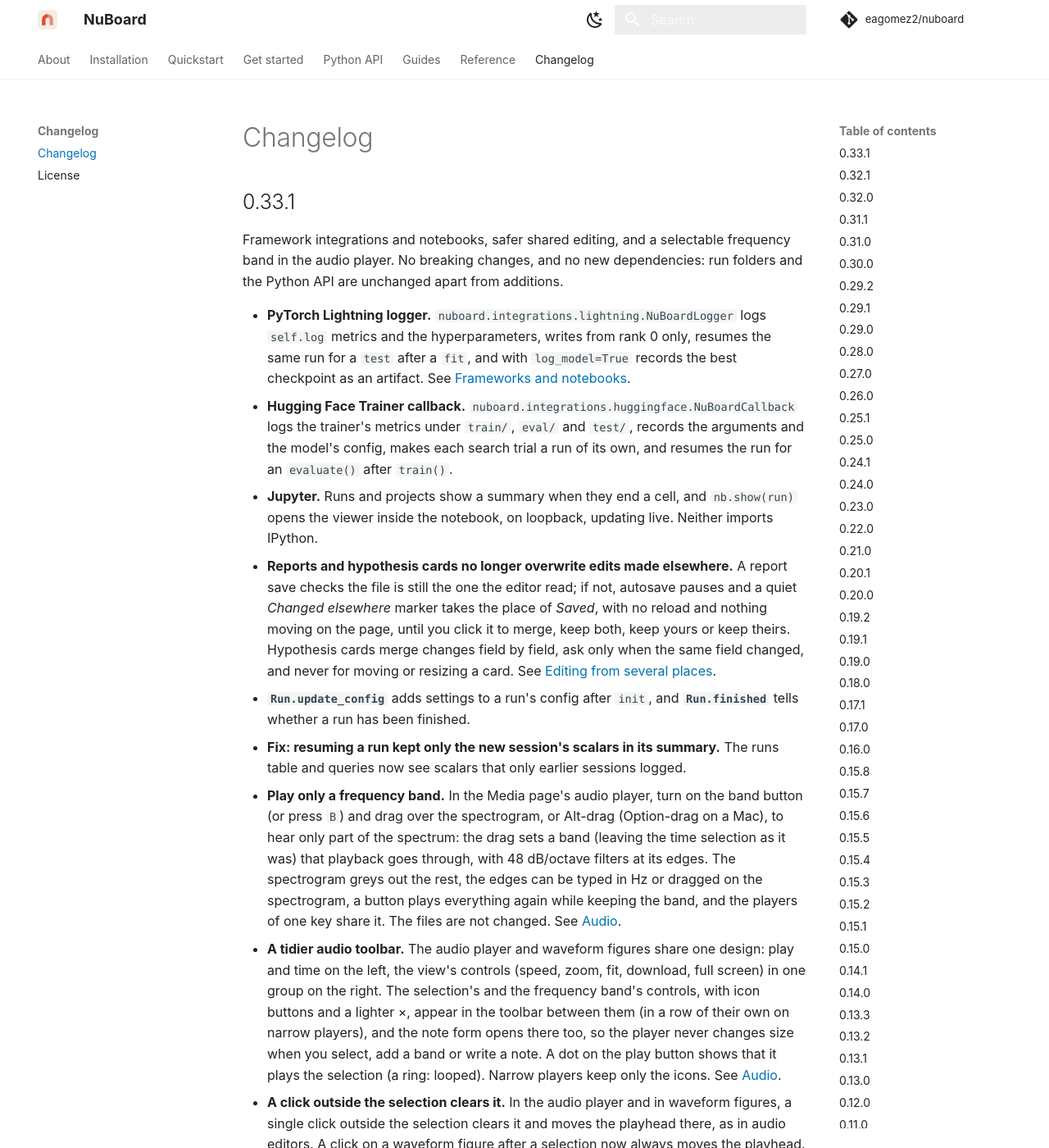
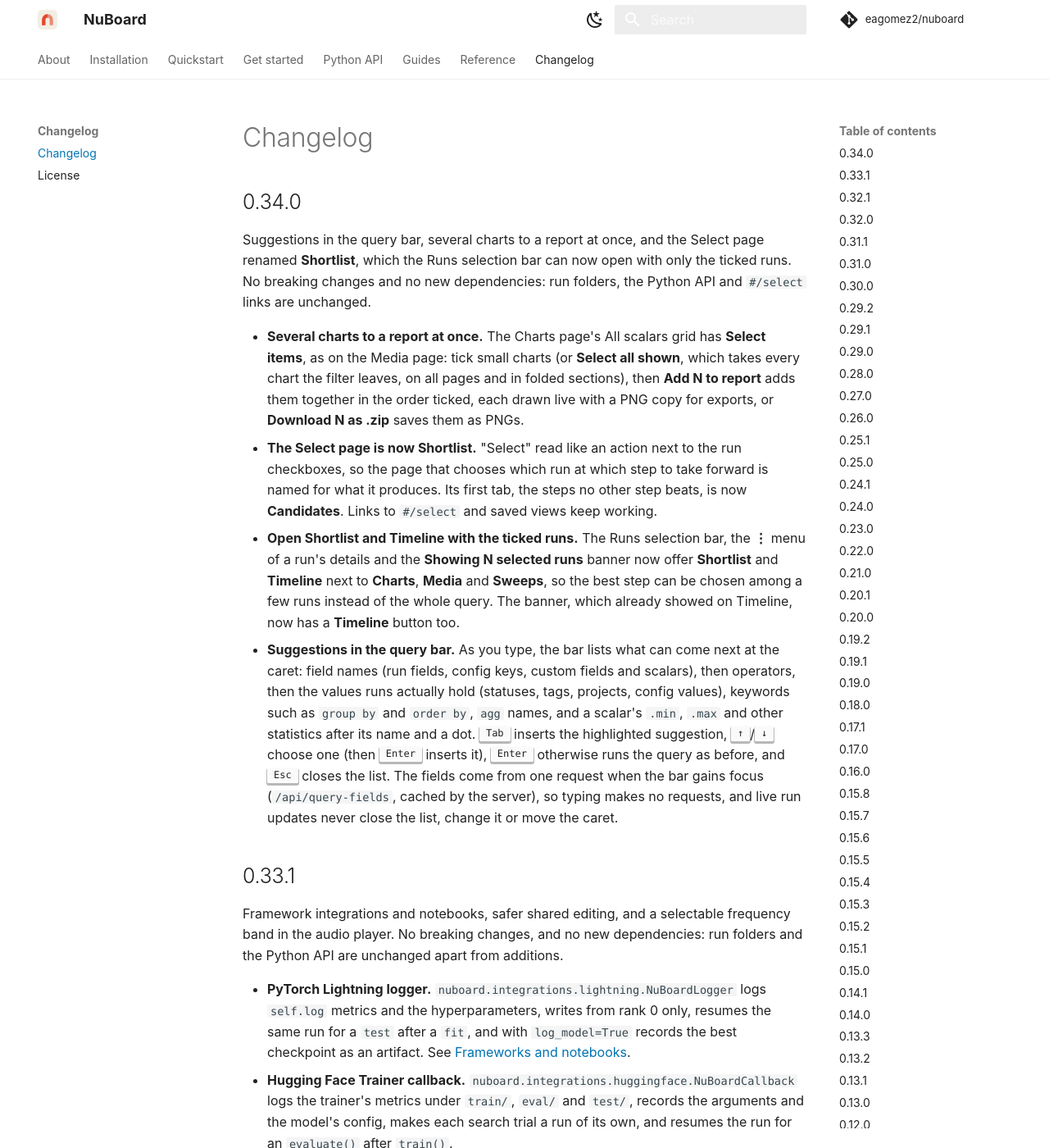
Before and after one commit to eagomez2/nuboard, an MkDocs documentation site: the page built from docs/changelog.md, in a window 1280 px wide and 1400 px high. Shown: the whole window at 82% size. Built offline with MkDocs 1.6.1 and Material for MkDocs 9.7.7, drawn with Linux system fonts in a browser that asks for light colours; comment, search, counter and statistics services are not loaded; some of the changed text lies outside the part shown.

Commit message:
Version 0.34.0

```diff
--- a/docs/changelog.md
+++ b/docs/changelog.md
@@ -1,4 +1,40 @@
 # Changelog
+
+## 0.34.0
+
+Suggestions in the query bar, several charts to a report at once, and the
+Select page renamed **Shortlist**, which the Runs selection bar can now open
+with only the ticked runs. No breaking changes and no new dependencies: run
+folders, the Python API and `#/select` links are unchanged.
+
+- **Several charts to a report at once.** The Charts page's All scalars grid
+  has **Select items**, as on the Media page: tick small charts (or **Select
+  all shown**, which takes every chart the filter leaves, on all pages and in
+  folded sections), then **Add N to report** adds them together in the order
+  ticked, each drawn live with a PNG copy for exports, or **Download N as
+  .zip** saves them as PNGs.
+- **The Select page is now Shortlist.** "Select" read like an action next to
+  the run checkboxes, so the page that chooses which run at which step to
+  take forward is named for what it produces. Its first tab, the steps no
+  other step beats, is now **Candidates**. Links to `#/select` and saved
+  views keep working.
+- **Open Shortlist and Timeline with the ticked runs.** The Runs selection
+  bar, the **⋮** menu of a run's details and the **Showing N selected runs**
+  banner now offer **Shortlist** and **Timeline** next to **Charts**,
+  **Media** and **Sweeps**, so the best step can be chosen among a few runs
+  instead of the whole query. The banner, which already showed on Timeline,
+  now has a **Timeline** button too.
+- **Suggestions in the query bar.** As you type, the bar lists what can come
+  next at the caret: field names (run fields, config keys, custom fields and
+  scalars), then operators, then the values runs actually hold (statuses,
+  tags, projects, config values), keywords such as `group by` and `order by`,
+  `agg` names, and a scalar's `.min`, `.max` and other statistics after its
+  name and a dot. <kbd>Tab</kbd> inserts the highlighted suggestion,
+  <kbd>↑</kbd>/<kbd>↓</kbd> choose one (then <kbd>Enter</kbd> inserts it),
+  <kbd>Enter</kbd> otherwise runs the query as before, and <kbd>Esc</kbd>
+  closes the list. The fields come from one request when the bar gains focus
+  (`/api/query-fields`, cached by the server), so typing makes no requests,
+  and live run updates never close the list, change it or move the caret.
 
 ## 0.33.1
 
@@ -60,34 +96,6 @@ additions.
   one-line feature cards and a short closing; about a third shorter. It also
   has a Select tab next to Timeline, and its audio screenshot shows the new
   toolbar. The README lists the integrations too.
-- **Several charts to a report at once.** The Charts page's All scalars grid
-  has **Select items**, as on the Media page: tick small charts (or **Select
-  all shown**, which takes every chart the filter leaves, on all pages and in
-  folded sections), then **Add N to report** adds them together in the order
-  ticked, each drawn live with a PNG copy for exports, or **Download N as
-  .zip** saves them as PNGs.
-- **The Select page is now Shortlist.** "Select" read like an action next to
-  the run checkboxes, so the page that chooses which run at which step to
-  take forward is named for what it produces. Its first tab, the steps no
-  other step beats, is now **Candidates**. Links to `#/select` and saved
-  views keep working.
-- **Open Shortlist and Timeline with the ticked runs.** The Runs selection
-  bar, the **⋮** menu of a run's details and the **Showing N selected runs**
-  banner now offer **Shortlist** and **Timeline** next to **Charts**,
-  **Media** and **Sweeps**, so the best step can be chosen among a few runs
-  instead of the whole query. The banner, which already showed on Timeline,
-  now has a **Timeline** button too.
-- **Suggestions in the query bar.** As you type, the bar lists what can come
-  next at the caret: field names (run fields, config keys, custom fields and
-  scalars), then operators, then the values runs actually hold (statuses,
-  tags, projects, config values), keywords such as `group by` and `order by`,
-  `agg` names, and a scalar's `.min`, `.max` and other statistics after its
-  name and a dot. <kbd>Tab</kbd> inserts the highlighted suggestion,
-  <kbd>↑</kbd>/<kbd>↓</kbd> choose one (then <kbd>Enter</kbd> inserts it),
-  <kbd>Enter</kbd> otherwise runs the query as before, and <kbd>Esc</kbd>
-  closes the list. The fields come from one request when the bar gains focus
-  (`/api/query-fields`, cached by the server), so typing makes no requests,
-  and live run updates never close the list, change it or move the caret.
 - **Charts opens on a scalar your newest runs logged.** With nothing
   selected, the focused chart used to open on `loss` whenever any shown run
   had it, so after a switch to `train/loss` it showed only older runs. It now
--- a/docs/guide/reports.md
+++ b/docs/guide/reports.md
@@ -197,7 +197,7 @@ run. The same `media:` lines also work in a run's [notes](viewer.md#run-details-
   embedded too; if it cannot be reached, the figure is left out with a note.
   Before exporting you pick the **Theme** (light, dark, or switchable: it
   follows the reader's system theme and has a button to flip it), edit the
-  **footer** (by default "Exported with NuBoard 0.33.1 from …", naming the
+  **footer** (by default "Exported with NuBoard 0.34.0 from …", naming the
   version that exported it; empty removes it), and choose whether the
   NuBoard **logo** is the browser tab icon. When the report has audio you also
   pick the **audio player**: **Waveform** (the default) embeds the viewer's
--- a/pyproject.toml
+++ b/pyproject.toml
@@ -1,6 +1,6 @@
 [project]
 name = "nuboard"
-version = "0.33.1"
+version = "0.34.0"
 description = "A fast, local, folder-based experiment tracker and viewer for ML training."
 readme = "README.md"
 requires-python = ">=3.10"
```
Also changed, not shown: docs/installation.md (+2 -2 lines), 2 other files.
